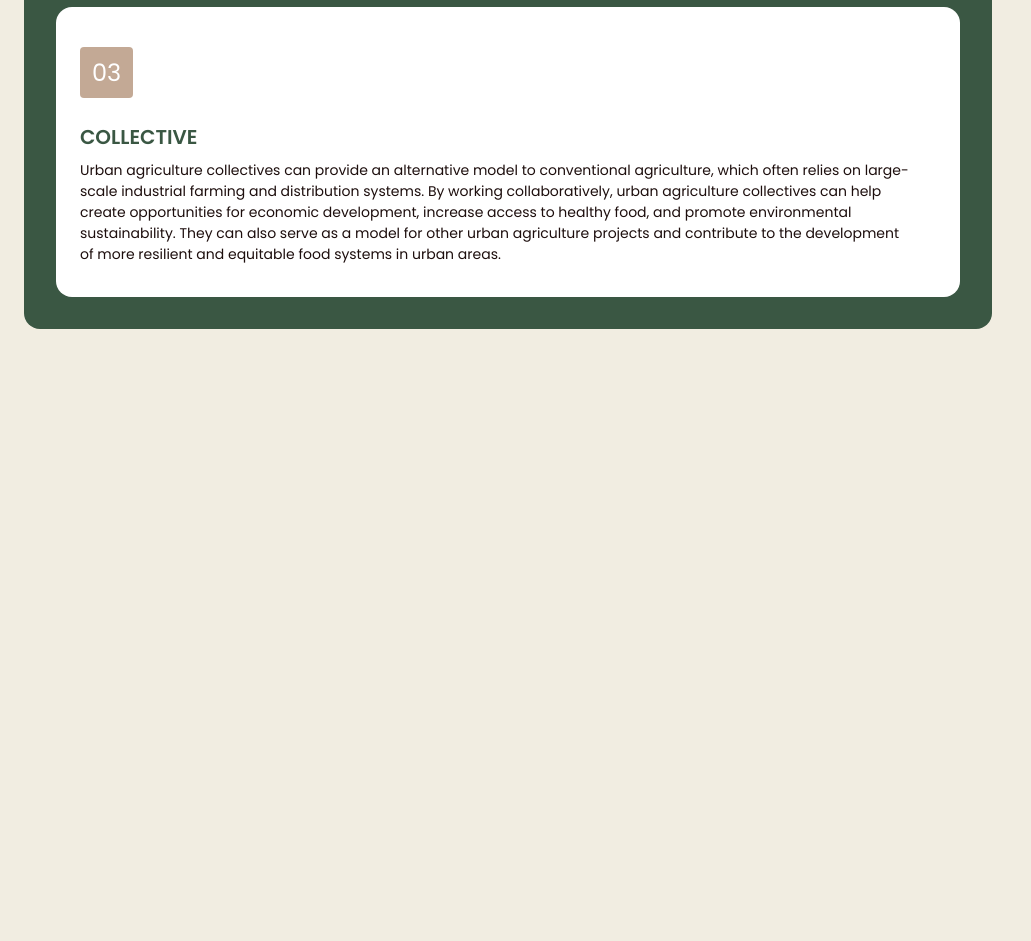
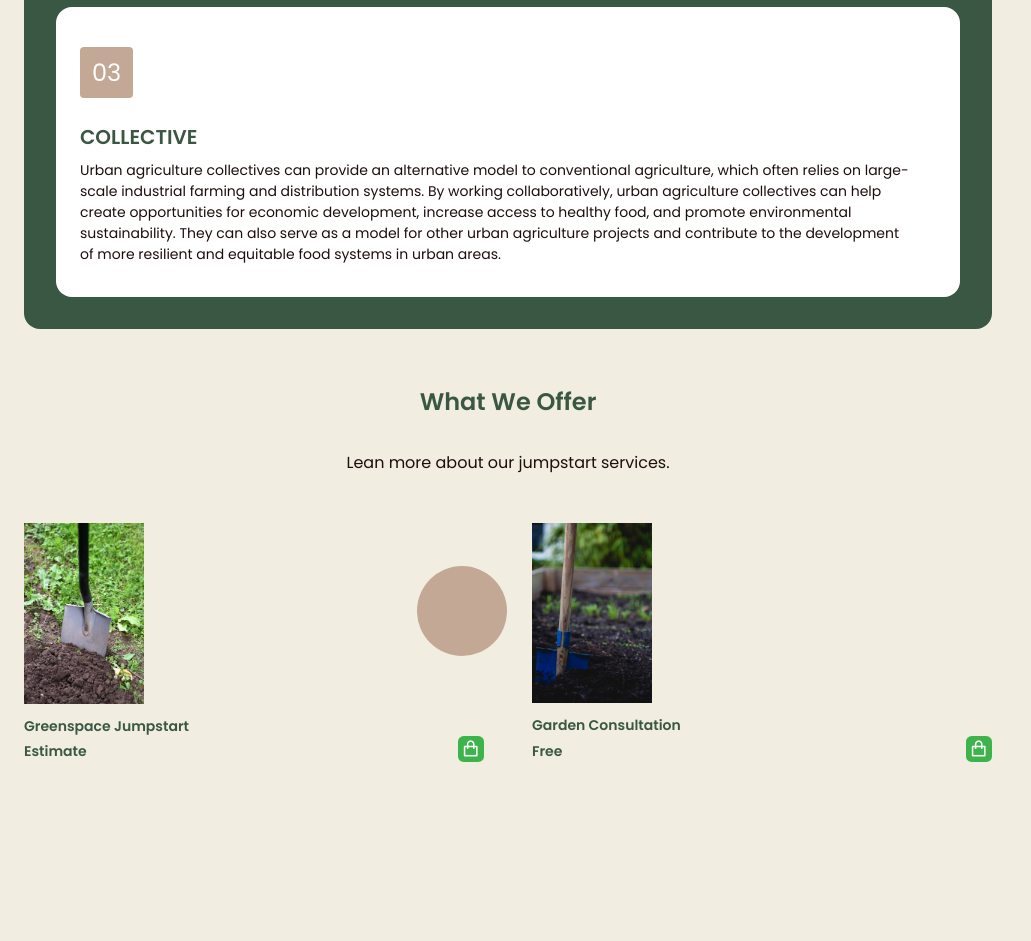
Before and after one commit to nick-poole/revolturbanfarms, a plain HTML site: page index.html in a window 1280 px wide. Shown: the part 2435-3376 px from the top of the page, without its empty margins (0-1031 px from the left). Before the commit the page ends 3004 px from the top, so only its background shows below. Drawn offline with nearby package versions, Linux system fonts and the light colour scheme.

Commit message:
C&S SSERVICES section

```diff
--- a/index.html
+++ b/index.html
@@ -173,11 +173,47 @@
 
         <!--==================== SERVICES ====================-->
         <section class="services section container" id="services">
+            <h2 class="section__title-center">
+                What We Offer
+            </h2>
+
+            <p class="service__description">
+                Lean more about our jumpstart services.
+            </p>
+
+            <div class="service__container grid">
+                <article class="service__card">
+                    <div class="service__circle"></div>
+
+                    <img src="/images/andres-siimon-QwkqiuQLqBc-unsplash.jpg" alt="" class="service__img">
+
+                    <h3 class="service__title">Greenspace Jumpstart</h3>
+                    <span class="service__price">Estimate</span>
+
+                    <button class="button--flex service__button">
+                        <i class="ri-shopping-bag-line"></i>
+                    </button>
+                </article>
+
+                <article class="service__card">
+                    <div class="service__circle"></div>
+
+                    <img src="/images/markus-spiske-pASHRAKiDeU-unsplash (1).jpg" alt="" class="service__img">
+
+                    <h3 class="service__title">Garden Consultation</h3>
+                    <span class="service__price">Free</span>
+
+                    <button class="button--flex service__button">
+                        <i class="ri-shopping-bag-line"></i>
+                    </button>
+                </article>
+            </div>
 
         </section>
 
         <!--==================== FAQS ====================-->
         <section class="faqs section container" id="faqs">
+
 
         </section>
 
--- a/styles/app.css
+++ b/styles/app.css
@@ -448,7 +448,68 @@ the website, in dark theme
   transform: translateY(-0.25rem);
 }
 
-/*===== PRODUCTS =====*/
+/*===== SERVICES =====*/
+.service__description {
+  text-align: center;
+}
+
+.service__container {
+  padding: 3rem 0;
+  grid-template-columns: repeat(2, 1fr);
+  gap: 2.5rem 3rem;
+}
+
+.service__card {
+  display: grid;
+  position: relative;
+}
+.service__img {
+  position: relative;
+  width: 120px;
+  justify-center: center;
+  margin-bottom: var(--mb-0-75);
+  transition: 0.3s;
+}
+
+.service__title,
+.service__price {
+  font-size: var(--small-font-size);
+  font-weight: var(--font-semi-bold);
+  color: var(--title-color);
+}
+
+.service__title {
+  margin-bottom: 0.25rem;
+}
+
+.service__button {
+  position: absolute;
+  right: 0;
+  bottom: 0;
+  background-color: var(--first-color);
+  color: #fff;
+  padding: 0.25rem;
+  border-radius: 0.35rem;
+  font-size: 1.15rem;
+}
+
+.service__button:hover {
+  background-color: var(--first-color-alt);
+}
+
+.service__circle {
+  width: 90px;
+  height: 90px;
+  background-color: var(--first-color-lighten);
+  border-radius: 50%;
+  position: absolute;
+  top: 18%;
+  left: -25%;
+}
+
+.service__card:hover .service__img {
+  transform: translateY(-0.5rem);
+}
 
 /*===== QUESTIONS =====*/
 
```
Also changed, not shown: images/andres-siimon-QwkqiuQLqBc-unsplash.jpg (added), images/baron-cole-CAAxCRmqDVQ-unsplash (1).jpg (added), images/baron-cole-CAAxCRmqDVQ-unsplash (2).jpg (added), images/baron-cole-CAAxCRmqDVQ-unsplash (3).jpg (added), images/baron-cole-CAAxCRmqDVQ-unsplash.jpg (added), images/markus-spiske-pASHRAKiDeU-unsplash (1).jpg (added), images/markus-spiske-pASHRAKiDeU-unsplash.jpg (added), 1 other file.
